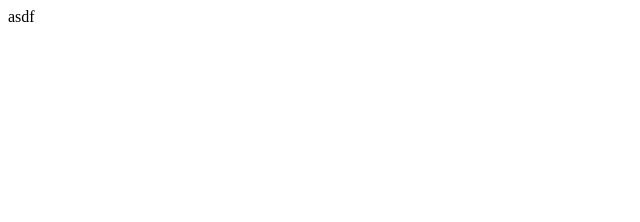
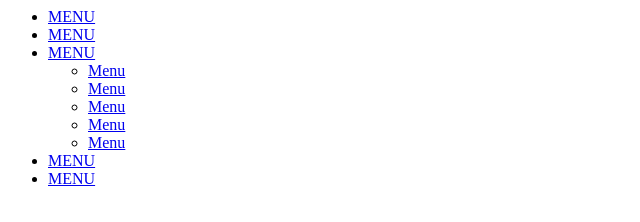
Before and after one commit to HermanMordovin/HermanMordovin.github.io, a plain HTML site: page index.html in a window 1280 px wide. Shown: the whole page, without its empty margins (0-640 px from the left). Drawn offline with Linux system fonts and the light colour scheme.

Commit message:
Update index.html

```diff
--- a/index.html
+++ b/index.html
@@ -1 +1,18 @@
-asdf
+
+<nav id="menu1">
+    <ul>
+ 		<li><a href="#m1">MENU</a></li>
+        <li><a href="#m2">MENU</a></li>
+ 		<li><a href="#m3">MENU</a>
+ 			<ul>
+                <li><a href="#m3_1">Menu</a></li>
+                <li><a href="#m3_2">Menu</a></li>
+                <li><a href="#m3_3">Menu</a></li>
+                <li><a href="#m3_4">Menu</a></li>
+                <li><a href="#m3_5">Menu</a></li>
+ 			</ul>
+ 		</li>
+ 		<li><a href="#m4">MENU</a></li>
+ 		<li><a href="#m5">MENU</a></li>
+    </ul>
+</nav>
```
